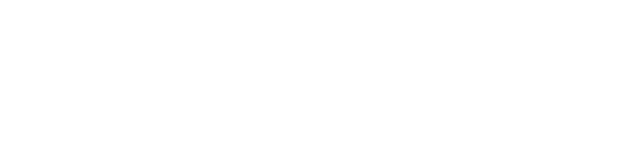
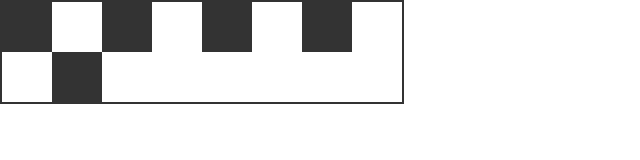
Before and after one commit to iamneo-production/dafcfcbfddcafaabffafddafeaebcdddcafceabdacff, a website: page public/index.html in a window 1280 px wide. Shown: the whole page, without its empty margins (0-640 px from the left). Drawn offline with Linux system fonts and the light colour scheme.

Commit message:
Backup Commit

```diff
--- a/public/index.html
+++ b/public/index.html
@@ -2,11 +2,28 @@
 <html lang="en">
 <head>
     <meta charset="UTF-8">
-    <meta http-equiv="pip install -r requirements.txtX-UA-Compatible" content="IE=edge">
     <meta name="viewport" content="width=device-width, initial-scale=1.0">
-    <title>Fav Food</title>
+    <link rel="stylesheet" href="style.css">
+    <title>Chessboard</title>
 </head>
 <body>
+    <div class="board">
+        <div class="row" id="row1">
+            <div class="box black" id="box1"></div>
+            <div class="box white" id="box2"></div>
+            <div class="box black" id="box3"></div>
+            <div class="box white" id="box4"></div>
+            <div class="box black" id="box5"></div>
+            <div class="box white" id="box6"></div>
+            <div class="box black" id="box7"></div>
+            <div class="box white" id="box8"></div>
+        </div>
+        <div class="row" id="row2">
+            <div class="box white" id="box9"></div>
+            <div class="box black" id="box10"></div>
 
+        </div>
+        <!-- Add more rows as needed -->
+    </div>
 </body>
 </html>
--- a/public/style.css
+++ b/public/style.css
@@ -0,0 +1,37 @@
+/* Reset some default styles */
+body, html {
+    margin: 0;
+    padding: 0;
+}
+
+/* Style the chessboard container */
+.board {
+    display: inline-block;
+    border: 2px solid #333; /* Border for the chessboard */
+}
+
+/* Style the rows */
+.row {
+    display: flex;
+}
+
+/* Style the individual boxes */
+.box {
+    width: 50px;
+    height: 50px;
+    text-align: center;
+    line-height: 50px;
+    font-size: 18px;
+}
+
+/* Style the black boxes */
+.black {
+    background-color: #333;
+    color: white;
+}
+
+/* Style the white boxes */
+.white {
+    background-color: #fff;
+    color: black;
+}
```
